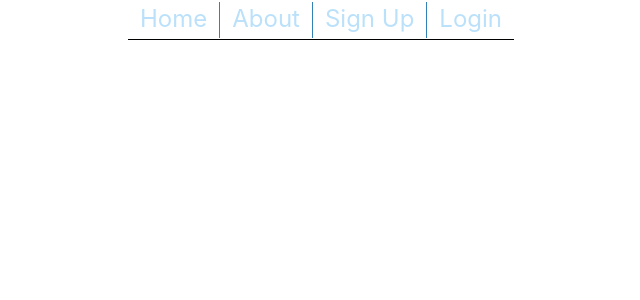
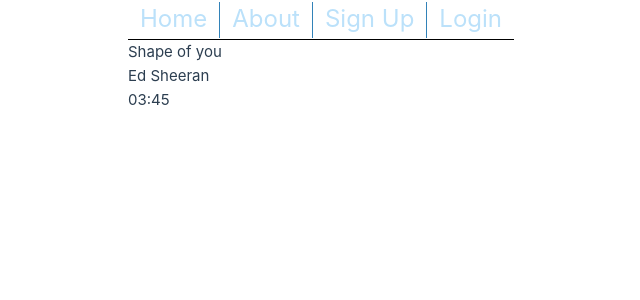
Before and after one commit to kpalaciosm02/Project2BDII, a Vue app in the folder Vue App/vue-app/: page /home in a window 1280 px wide. Shown: the top 300 px of the page, without its empty margins (319-959 px from the left). Built offline with nearby package versions, Linux system fonts and the light colour scheme.

Commit message:
Song preview created and shown in homeview. Routes updated. Styles are missing. Song full view is missing.

```diff
--- a/Vue App/vue-app/src/App.vue
+++ b/Vue App/vue-app/src/App.vue
@@ -5,7 +5,7 @@
 <template>
   <div class="header">
     <nav>
-      <RouterLink to="/" class="header-button">Home</RouterLink>
+      <RouterLink to="/home" class="header-button">Home</RouterLink>
       <div class="vertical-line"></div>
       <RouterLink to="/about" class="header-button">About</RouterLink>
       <div class="vertical-line"></div>
--- /dev/null
+++ b/Vue App/vue-app/src/components/SongPreview.vue
@@ -0,0 +1,35 @@
+<script lang="ts">
+    interface ItemProps{
+        songName: string,
+        songDuration: string,
+        songAuthor: string
+    }
+    export default{
+        props: {
+            songName: {
+                type: String,
+                required: true
+            },
+            songDuration: {
+                type: String,
+                required: true
+            },
+            songAuthor: {
+                type: String,
+                required: true
+            }
+        }
+    }
+</script>
+
+<template>
+    <div class="songPreviewContainer">
+        <p class="songName">{{ songName }}</p>
+        <p class="songAuthor">{{ songAuthor }}</p>
+        <p class="songDuration">{{ songDuration }}</p>
+    </div>
+</template>
+
+<style>
+
+</style>
--- a/Vue App/vue-app/src/router/index.js
+++ b/Vue App/vue-app/src/router/index.js
@@ -22,6 +22,12 @@
       path : '/signup',
       name : 'signup',
       component : () => import('../views/SignUpView.vue')
+    },
+
+    {
+      path : '/home',
+      name : 'home',
+      component : HomeView
     }
   ]
 })
--- a/Vue App/vue-app/src/views/HomeView.vue
+++ b/Vue App/vue-app/src/views/HomeView.vue
@@ -1,9 +1,22 @@
 <script>
-
+  import SongPreview from '../components/SongPreview.vue';
+  export default{
+    name: 'HomeView',
+    components: {
+      SongPreview
+    },
+    data(){
+      return {
+        songs : [
+          { songName: 'TestName', songDuration: '03:00', songAuthor: 'TestAuthor'}
+        ]
+      }
+    }
+  }
 </script>
 
 <template>
-
+  <SongPreview songName="Shape of you" songAuthor="Ed Sheeran" songDuration="03:45"></SongPreview>
 </template>
 
 <style>
```
